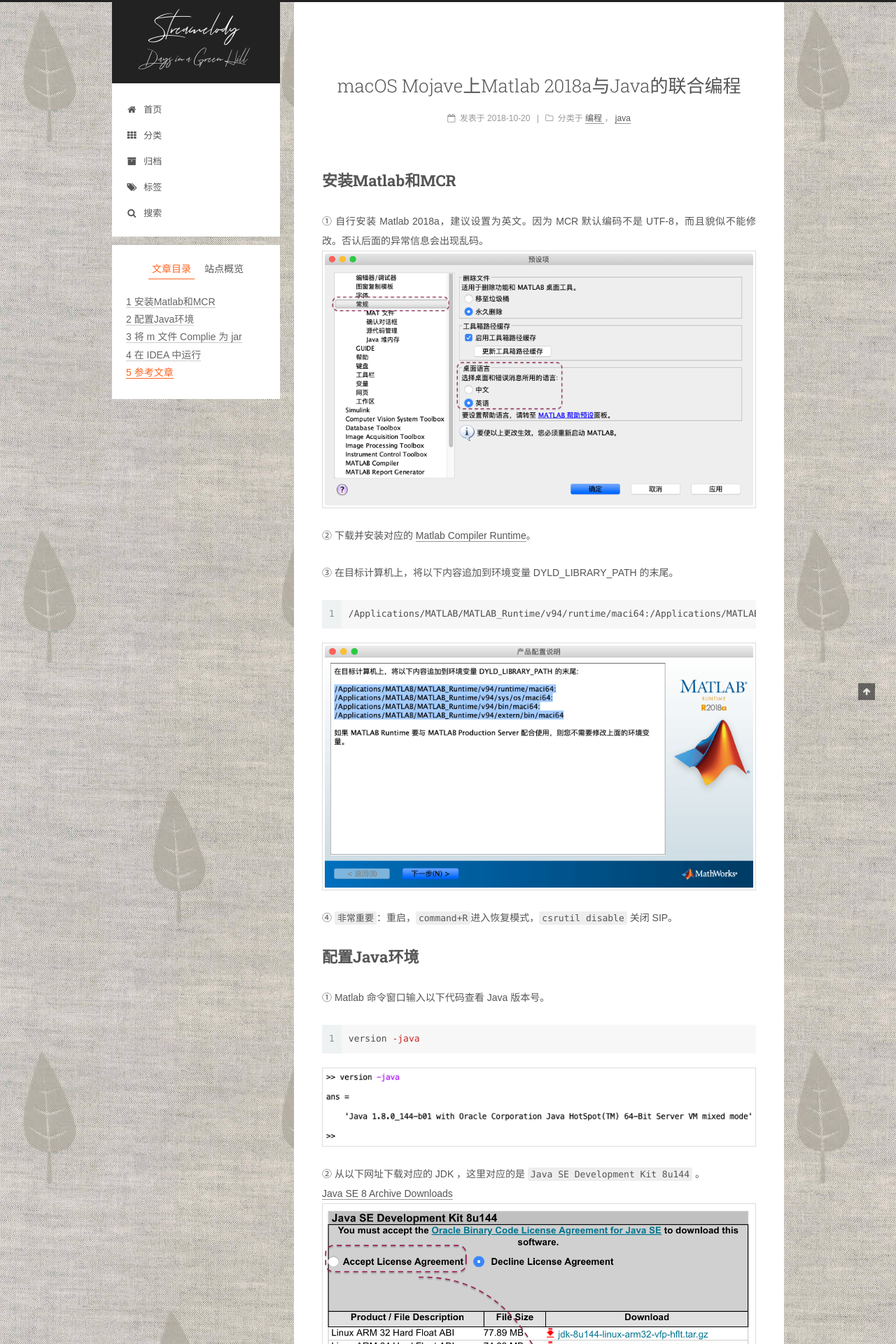
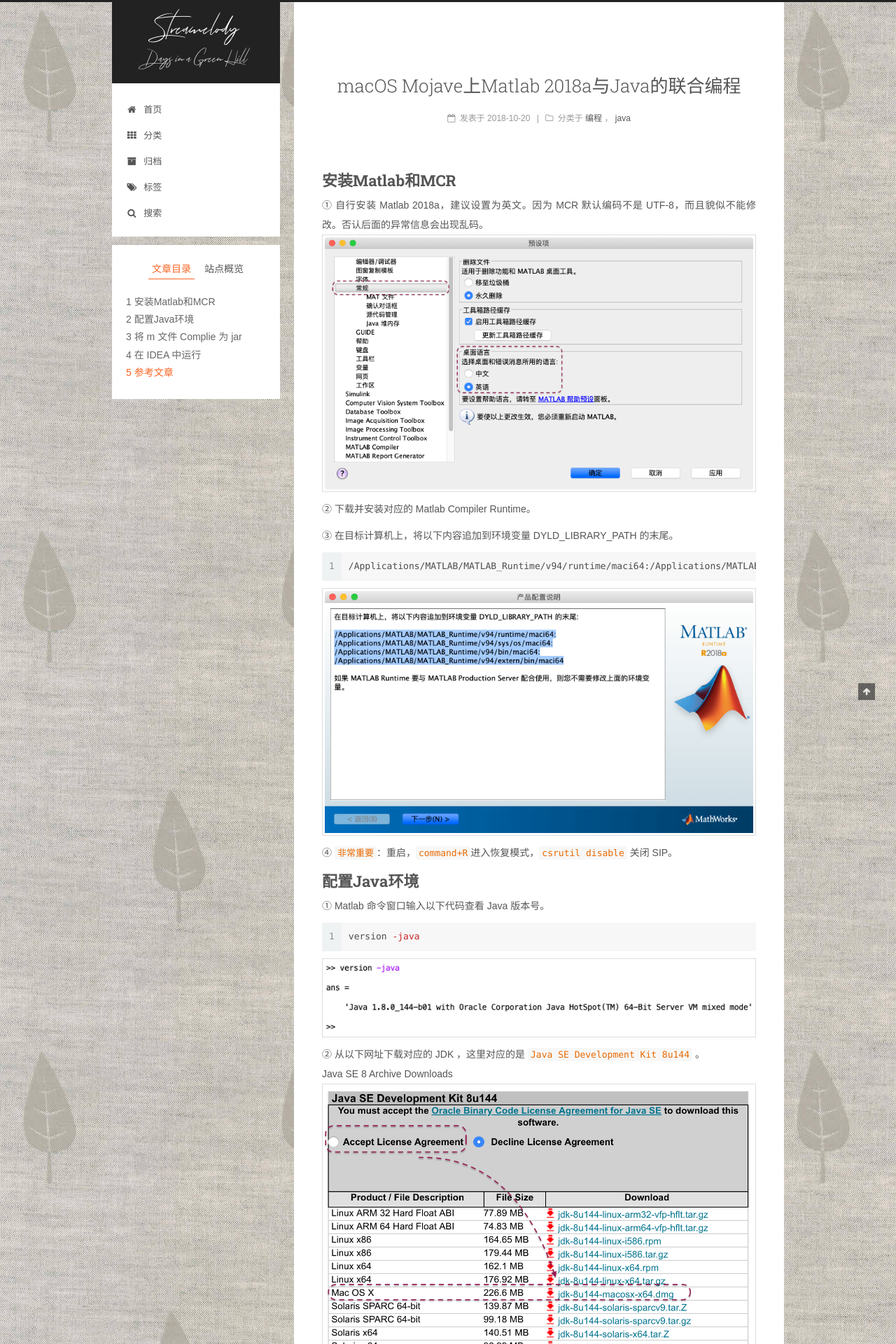
Before and after one commit to streamelody/streamelody.github.io, a Jekyll site: the page built from _posts/2018-10-20-mojave-matlab-2018a-java.md, in a window 1280 px wide. Shown: the top 1920 px of the page at 70% size. Built offline with Jekyll 4.4.1, drawn with Linux system fonts in a browser that asks for light colours; some web fonts are replaced.

Commit message:
update css

````diff
--- a/_posts/2018-10-20-mojave-matlab-2018a-java.md
+++ b/_posts/2018-10-20-mojave-matlab-2018a-java.md
@@ -12,7 +12,7 @@ tags:
 ---
 
 # 安装Matlab和MCR
-<br/>
+
 ① 自行安装 Matlab 2018a，建议设置为英文。因为 MCR 默认编码不是 UTF-8，而且貌似不能修改。否认后面的异常信息会出现乱码。
 ![]({{ site.url }}/assets/blogImg/2018/matlab_2018a_java/matlab_2018a_java_00.png)
 
@@ -28,8 +28,9 @@ tags:
 ④ `非常重要`：重启，`command+R`进入恢复模式，`csrutil disable` 关闭 SIP。
 
 # 配置Java环境
-<br/>
+
 ① Matlab 命令窗口输入以下代码查看 Java 版本号。<br/>
+
 ```shell
 version -java
 ```
@@ -69,8 +70,9 @@ Java HotSpot(TM) 64-Bit Server VM (build 25.144-b01, mixed mode)
 ⑥ 备注：Mac 中的 JDK 和 Matlab 中的在大版本上`必须一致`， 小版本可以`不相同`。
 
 # 将 m 文件 Complie 为 jar
-<br/>
+
 ① 以下路径找到示例函数 `makesqr.m`，添加到 Matlab 工作目录。
+
 ```shell
 /Applications/MATLAB_R2018a.app/toolbox/javabuilder/Examples/MagicSquareExample/MagicDemoComp/makesqr.m
 ```
@@ -87,7 +89,7 @@ Java HotSpot(TM) 64-Bit Server VM (build 25.144-b01, mixed mode)
 ![]({{ site.url }}/assets/blogImg/2018/matlab_2018a_java/matlab_2018a_java_07.png)
 
 # 在 IDEA 中运行
-<br/>
+
 ① 新建一个模块， `Project SDK` 设置为1.8。
 ![]({{ site.url }}/assets/blogImg/2018/matlab_2018a_java/matlab_2018a_java_08.png)
 
--- a/_sass/_common/components/highlight/highlight.scss
+++ b/_sass/_common/components/highlight/highlight.scss
@@ -6,7 +6,7 @@
 // Placeholder: $code-block
 %code-block {
   overflow: auto;
-  margin: 20px 0;
+  margin: 10px 0;
   padding: 0;
   font-size: $code-font-size;
   color: $highlight-foreground;
--- a/_sass/_common/scaffolding/base.scss
+++ b/_sass/_common/scaffolding/base.scss
@@ -18,7 +18,7 @@ body {
 }
 
 h1, h2, h3, h4, h5, h6 {
-  margin: 0;
+  margin: 5px 0;
   padding: 0;
   font-weight: bold;
   line-height: 1.5;
@@ -39,12 +39,12 @@ h2, h3, h4, h5, h6 { margin: 20px 0 15px; }
   }
 }
 
-p { margin: 0 0 25px 0; }
+p { margin: 0 0 10px 0; }
 
 a {
   color: $link-color;
   text-decoration: none;
-  border-bottom: 1px solid $grey-dark;
+  //border-bottom: 1px solid $grey-dark;
   word-wrap: break-word;
 
   &:hover {
@@ -83,7 +83,8 @@ hr {
 blockquote {
   padding: 0 15px;
   color: $grey-dim;
-  border-left: 4px solid $gray-lighter;
+  background-color: #f7f7f7;
+  border-left: 4px solid #f66;
 
   cite::before {
     content: "-";
--- a/_sass/_variables/base.scss
+++ b/_sass/_variables/base.scss
@@ -145,8 +145,8 @@ $code-font-family               : $font-family-monospace;
 $code-font-size                 : 13px;
 $code-font-size                 : if(type-of(jekyll-config('font.codes.size')) == 'number', jekyll-config('font.codes.size') + px, $code-font-size);
 $code-border-radius             : 3px;
-$code-foreground                : $black-light;
-$code-background                : $gainsboro;
+$code-foreground                : #e96900;
+$code-background                : #f7f7f7;
 
 
 
````
